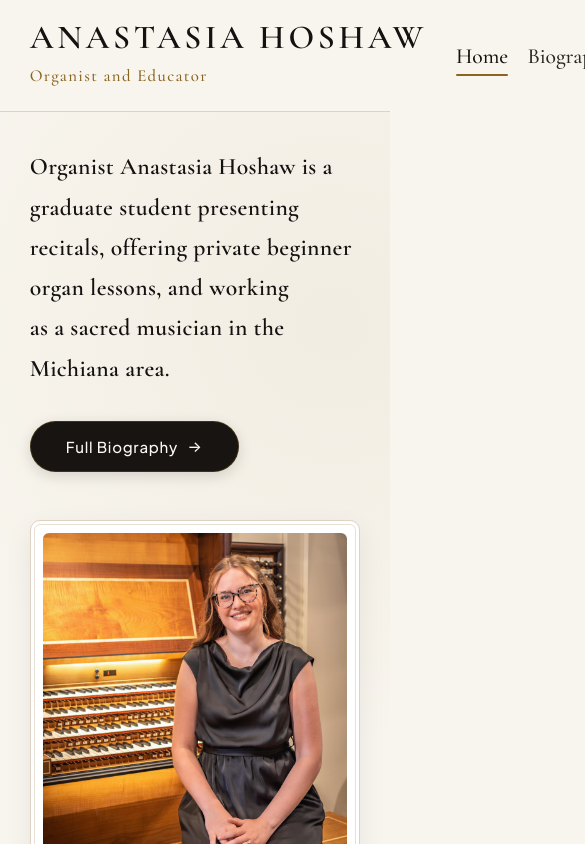
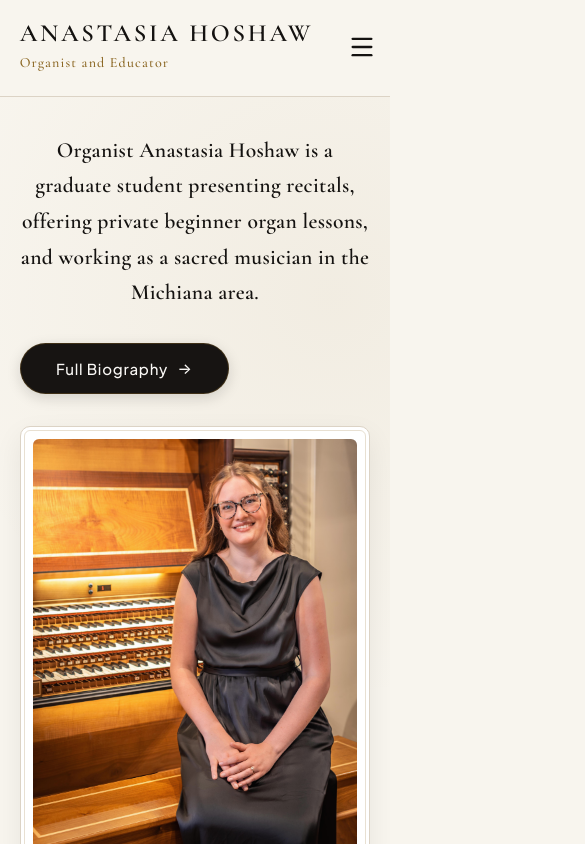
Before and after one commit to anastasiahoshaw/website, a React (Vite) app: page / in a window 390 px wide. Shown: the top 844 px of the page, 585 px wide, since content can reach past the window. Built offline with nearby package versions, Linux system fonts and the light colour scheme; a web font is replaced by a local one.

Commit message:
Fix mobile responsiveness, add mobile navigation drawer, and eliminate page overflow

```diff
--- a/src/components/Header.jsx
+++ b/src/components/Header.jsx
@@ -1,6 +1,9 @@
-import React from 'react';
+import React, { useState } from 'react';
+import { Menu, X } from 'lucide-react';
 
 export default function Header({ activeTab, setActiveTab }) {
+  const [mobileMenuOpen, setMobileMenuOpen] = useState(false);
+
   const navItems = [
     { id: 'landing', label: 'Home' },
     { id: 'bio', label: 'Biography' },
@@ -12,6 +15,7 @@ export default function Header({ activeTab, setActiveTab }) {
 
   const handleNavClick = (id) => {
     setActiveTab(id);
+    setMobileMenuOpen(false);
     window.scrollTo({ top: 0, behavior: 'smooth' });
   };
 
@@ -23,7 +27,8 @@ export default function Header({ activeTab, setActiveTab }) {
           <div className="brand-subtitle">Organist and Educator</div>
         </div>
 
-        <nav>
+        {/* Desktop Navigation */}
+        <nav className="desktop-nav">
           <ul className="nav-links">
             {navItems.map((item) => (
               <li key={item.id}>
@@ -37,7 +42,34 @@ export default function Header({ activeTab, setActiveTab }) {
             ))}
           </ul>
         </nav>
+
+        {/* Mobile Hamburger Button */}
+        <button
+          className="mobile-menu-toggle"
+          onClick={() => setMobileMenuOpen(!mobileMenuOpen)}
+          aria-label="Toggle Navigation Menu"
+        >
+          {mobileMenuOpen ? <X size={28} /> : <Menu size={28} />}
+        </button>
       </div>
+
+      {/* Mobile Menu Dropdown Drawer */}
+      {mobileMenuOpen && (
+        <div className="mobile-menu-drawer">
+          <ul className="mobile-nav-links">
+            {navItems.map((item) => (
+              <li key={item.id}>
+                <button
+                  className={`mobile-nav-link ${activeTab === item.id ? 'active' : ''}`}
+                  onClick={() => handleNavClick(item.id)}
+                >
+                  {item.label}
+                </button>
+              </li>
+            ))}
+          </ul>
+        </div>
+      )}
     </header>
   );
 }
--- a/src/index.css
+++ b/src/index.css
@@ -561,13 +561,147 @@ a:hover {
   background: var(--bg-main);
 }
 
-@media (max-width: 768px) {
-  .hero-layout {
-    grid-template-columns: 1fr;
-    gap: 3rem;
+/* Page Layout Grids */
+.bio-grid {
+  display: grid;
+  grid-template-columns: 1fr 1.4fr;
+  gap: 3.5rem;
+  align-items: start;
+}
+
+.lessons-intro-grid {
+  display: grid;
+  grid-template-columns: 1.2fr 1fr;
+  gap: 3rem;
+  align-items: center;
+}
+
+.instruction-grid {
+  display: grid;
+  grid-template-columns: 1fr 1fr;
+  gap: 2rem;
+}
+
+.repertoire-grid {
+  display: grid;
+  grid-template-columns: 1fr 1fr;
+  gap: 2rem;
+}
+
+.contact-grid {
+  display: grid;
+  grid-template-columns: 1fr 1.3fr;
+  gap: 3rem;
+  align-items: start;
+}
+
+/* Mobile Menu Navigation Styles */
+.mobile-menu-toggle {
+  display: none;
+  background: none;
+  border: none;
+  color: var(--text-primary);
+  cursor: pointer;
+  padding: 0.4rem;
+}
+
+.mobile-menu-drawer {
+  display: none;
+  background: var(--bg-surface);
+  border-bottom: 1px solid var(--border-color);
+  padding: 1.2rem 1.5rem;
+  box-shadow: var(--shadow-md);
+}
+
+.mobile-nav-links {
+  list-style: none;
+  display: flex;
+  flex-direction: column;
+  gap: 0.5rem;
+  padding: 0;
+  margin: 0;
+}
+
+.mobile-nav-link {
+  width: 100%;
+  text-align: left;
+  font-family: var(--font-heading);
+  font-size: 1.25rem;
+  color: var(--text-secondary);
+  background: none;
+  border: none;
+  border-bottom: 1px solid var(--border-subtle);
+  padding: 0.6rem 0;
+  cursor: pointer;
+  font-weight: 500;
+  transition: color var(--transition-fast);
+}
+
+.mobile-nav-link.active, .mobile-nav-link:hover {
+  color: var(--accent-gold);
+  font-weight: 600;
+}
+
+/* Responsive Breakpoints */
+@media (max-width: 960px) {
+  .desktop-nav {
+    display: none;
   }
 
-  .nav-links {
-    gap: 1.2rem;
+  .mobile-menu-toggle {
+    display: block;
+  }
+
+  .mobile-menu-drawer {
+    display: block;
+  }
+
+  .brand-title {
+    font-size: 1.55rem;
+  }
+
+  .brand-subtitle {
+    font-size: 0.88rem;
   }
 }
+
+@media (max-width: 768px) {
+  html, body, .app-root {
+    overflow-x: hidden;
+    width: 100%;
+  }
+
+  .container {
+    width: 94%;
+    padding: 0 0.5rem;
+  }
+
+  .section-padding {
+    padding: 3.5rem 0;
+  }
+
+  .hero-layout,
+  .bio-grid,
+  .lessons-intro-grid,
+  .instruction-grid,
+  .repertoire-grid,
+  .contact-grid {
+    grid-template-columns: 1fr;
+    gap: 2rem;
+  }
+
+  .hero-single-paragraph {
+    font-size: 1.35rem;
+    line-height: 1.65;
+    text-align: center;
+  }
+
+  .editorial-header {
+    margin-bottom: 2rem;
+  }
+
+  .analog-gallery {
+    grid-template-columns: 1fr;
+    gap: 1.5rem;
+  }
+}
--- a/src/pages/BioResumePage.jsx
+++ b/src/pages/BioResumePage.jsx
@@ -11,7 +11,7 @@ export default function BioResumePage({ setActiveTab, onOpenLightbox }) {
           </div>
 
           {/* Bio Layout */}
-          <div style={{ display: 'grid', gridTemplateColumns: '1fr 1.4fr', gap: '3.5rem', alignItems: 'start', margin: '3rem 0' }}>
+          <div className="bio-grid" style={{ margin: '3rem 0' }}>
             <div>
               <div className="analog-frame">
                 <img src="./photos/Biography pag.JPEG" alt="Anastasia Hoshaw" style={{ width: '100%', height: 'auto', borderRadius: 'var(--radius-sm)' }} />
--- a/src/pages/ContactPage.jsx
+++ b/src/pages/ContactPage.jsx
@@ -49,7 +49,7 @@ export default function ContactPage() {
             <div className="thin-rule"></div>
           </div>
 
-          <div style={{ display: 'grid', gridTemplateColumns: '1fr 1.3fr', gap: '3rem', margin: '3rem 0', alignItems: 'start' }}>
+          <div className="contact-grid" style={{ margin: '3rem 0' }}>
             {/* Contact Info */}
             <div className="analog-list-item" style={{ padding: '2rem' }}>
               <h3 style={{ marginBottom: '1.2rem', color: 'var(--text-primary)' }}>Contact Details</h3>
--- a/src/pages/LessonsPage.jsx
+++ b/src/pages/LessonsPage.jsx
@@ -11,7 +11,7 @@ export default function LessonsPage({ setActiveTab, onOpenFormModal }) {
           </div>
 
           {/* Teaching Philosophy & Image */}
-          <div style={{ display: 'grid', gridTemplateColumns: '1.2fr 1fr', gap: '3rem', alignItems: 'center', margin: '3rem 0' }}>
+          <div className="lessons-intro-grid" style={{ margin: '3rem 0' }}>
             <div>
               <h2 style={{ fontSize: '1.8rem', marginBottom: '1.2rem' }}>Teaching Philosophy</h2>
               <p style={{ fontSize: '1.08rem', lineHeight: '1.85', color: 'var(--text-secondary)' }}>
@@ -32,7 +32,7 @@ export default function LessonsPage({ setActiveTab, onOpenFormModal }) {
           <div style={{ margin: '4rem 0' }}>
             <h2 style={{ fontSize: '1.8rem', textAlign: 'center', marginBottom: '2rem' }}>Areas of Instruction</h2>
 
-            <div style={{ display: 'grid', gridTemplateColumns: '1fr 1fr', gap: '2rem' }}>
+            <div className="instruction-grid">
               {/* Column 1: Beginning Organ */}
               <div className="analog-list-item" style={{ padding: '2rem' }}>
                 <h3 style={{ fontSize: '1.4rem', color: 'var(--accent-gold)', marginBottom: '1rem', borderBottom: '1px solid var(--border-subtle)', paddingBottom: '0.5rem' }}>
--- a/src/pages/RecordingsPage.jsx
+++ b/src/pages/RecordingsPage.jsx
@@ -209,7 +209,7 @@ export default function RecordingsPage() {
             </p>
             <div className="thin-rule" style={{ marginBottom: '2.5rem' }}></div>
 
-            <div style={{ display: 'grid', gridTemplateColumns: '1fr 1fr', gap: '2rem' }}>
+            <div className="repertoire-grid">
               {fullRepertoire.map((section, idx) => (
                 <div key={idx} className="analog-list-item" style={{ padding: '1.8rem' }}>
                   <h3 style={{ fontSize: '1.35rem', color: 'var(--accent-gold)', marginBottom: '0.8rem', borderBottom: '1px solid var(--border-subtle)', paddingBottom: '0.4rem' }}>
```
